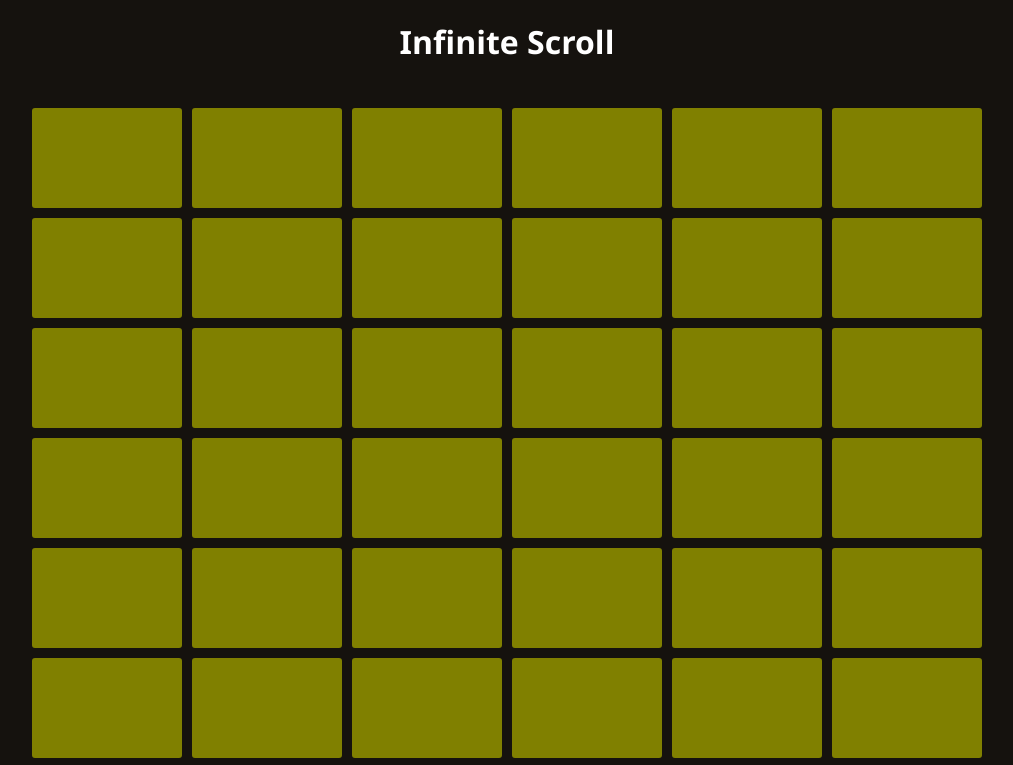
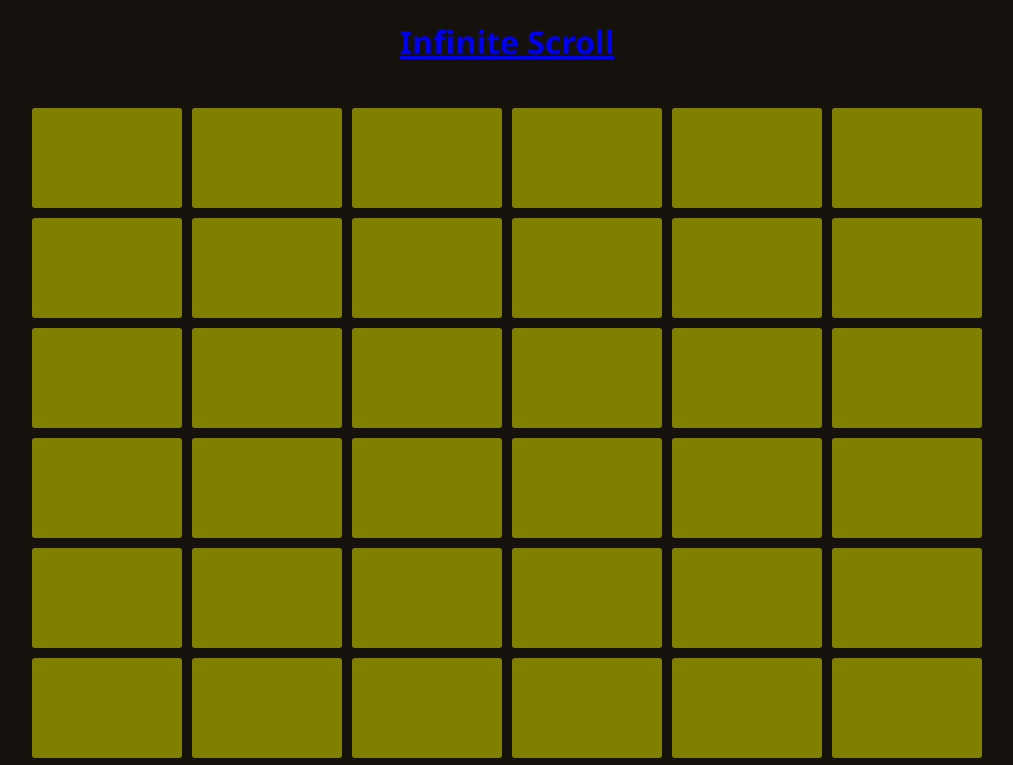
Before and after one commit to AntsaTsaroana/scroll-types, a plain HTML site: page infiniteScroll/index.html in a window 1280 px wide. Shown: the top 765 px of the page, without its empty margins (133-1146 px from the left). Drawn offline with Linux system fonts and the light colour scheme.

Commit message:
Adding Links in Infitnite scroll

```diff
--- a/infiniteScroll/index.html
+++ b/infiniteScroll/index.html
@@ -8,7 +8,7 @@
     <link rel="stylesheet" href="style.css">
 </head>
 <body>
-    <h1>Infinite Scroll</h1>
+    <h1><a href="https://antsatsaroana.github.io/scroll-types/">Infinite Scroll</a></h1>
 
     <div class="container">
         <div class="item"></div>
```
